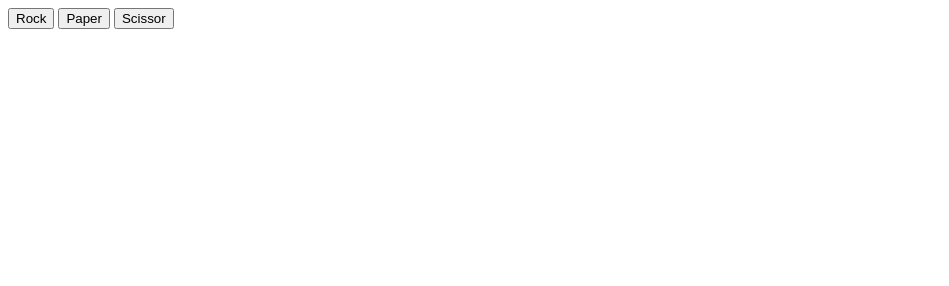
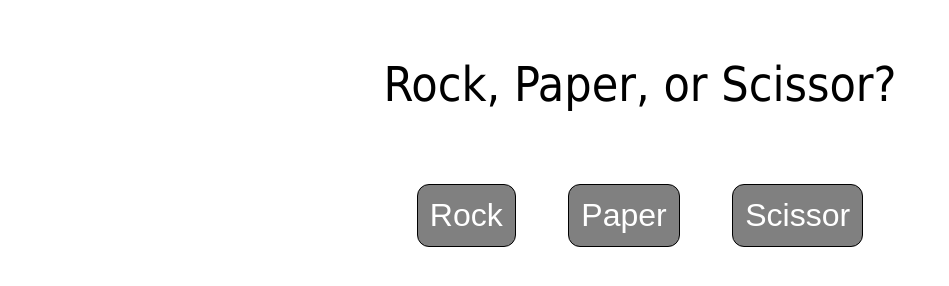
Before and after one commit to nicholaspreziosi/odin-rock-paper-scissors, a plain HTML site: page index.html in a window 1280 px wide. Shown: the whole page, without its empty margins (0-949 px from the left). Drawn offline with Linux system fonts and the light colour scheme.

Commit message:
Add CSS to stylize game

```diff
--- a/index.html
+++ b/index.html
@@ -6,12 +6,20 @@
     <meta name="viewport" content="width=device-width, initial-scale=1.0">
     <title>Rock Paper Scissors</title>
     <script src="script.js"></script>
+    <link href="style.css" rel="stylesheet">
 </head>
 <body>
-    <button class="btn">Rock</button>
-    <button class="btn">Paper</button>
-    <button class="btn">Scissor</button>
-    <div id="results"></div>
-    <div id="score"></div>
+    <div class="container">
+        <p class="title">Rock, Paper, or Scissor?</p>
+        <div class="btn-container">
+            <button class="btn">Rock</button>
+            <button class="btn">Paper</button>
+            <button class="btn">Scissor</button>
+        </div>
+        <div class="results-container">
+            <div id="results"></div>
+            <div id="score"></div>
+        </div>
+    </div>
 </body>
 </html>
--- /dev/null
+++ b/style.css
@@ -0,0 +1,30 @@
+body {
+    font-family: "Tahoma", sans-serif;
+}
+
+.btn {
+    font-size: 24pt;
+    color: white;
+    padding: 12px;
+    margin: 24px;
+    background-color: grey;
+    border: solid 1px black;
+    border-radius: 12px;
+    cursor: pointer;
+}
+
+.container {
+    display: flex;
+    flex-direction: column;
+    align-items: center;
+    justify-content: center;
+}
+
+.title {
+    font-size: 36pt;
+}
+
+.results-container {
+    font-size: 24pt;
+    text-align: center;
+}
```
